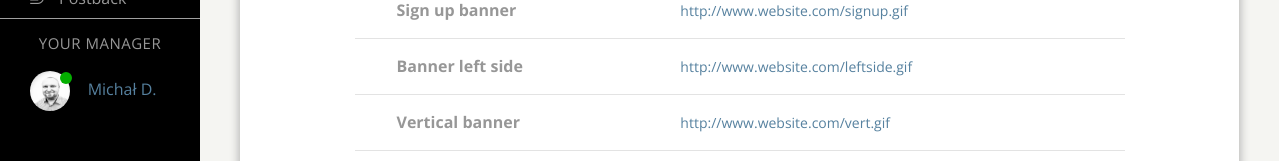
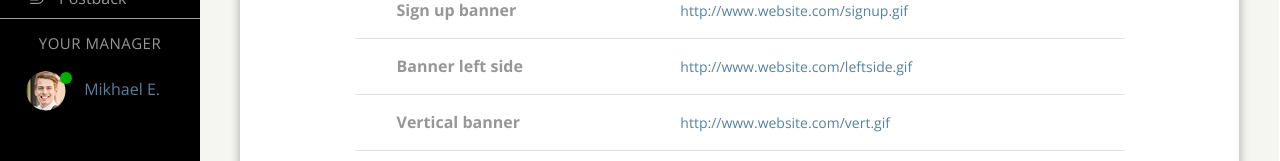
Before and after one commit to krollukasz/Project-dashboard_panel, a website: page banners.html in a window 1280 px wide. Shown: the part 332-493 px from the top of the page. Drawn offline with nearby package versions, Linux system fonts and the light colour scheme.

Commit message:
Change manager photo

```diff
--- a/banners.html
+++ b/banners.html
@@ -100,8 +100,8 @@
       <div class="sidebar-manager">
         <div class="manager-header">Your Manager</div>
         <div class="manager-status">
-          <img src="images/manager.jpg" class="manager-avatar" alt="avatar">
-          <a href="#">Michał D.</a>
+          <img src="images/manager.png" class="manager-avatar" alt="avatar">
+          <a href="#">Mikhael E.</a>
           <div class="manager-available"></div>
         </div>
       </div>
```
Also changed, not shown: index.html (+2 -2 lines), links.html (+2 -2 lines), personal-data.html (+2 -2 lines), images/manager.jpg (deleted), images/manager.png (added).
